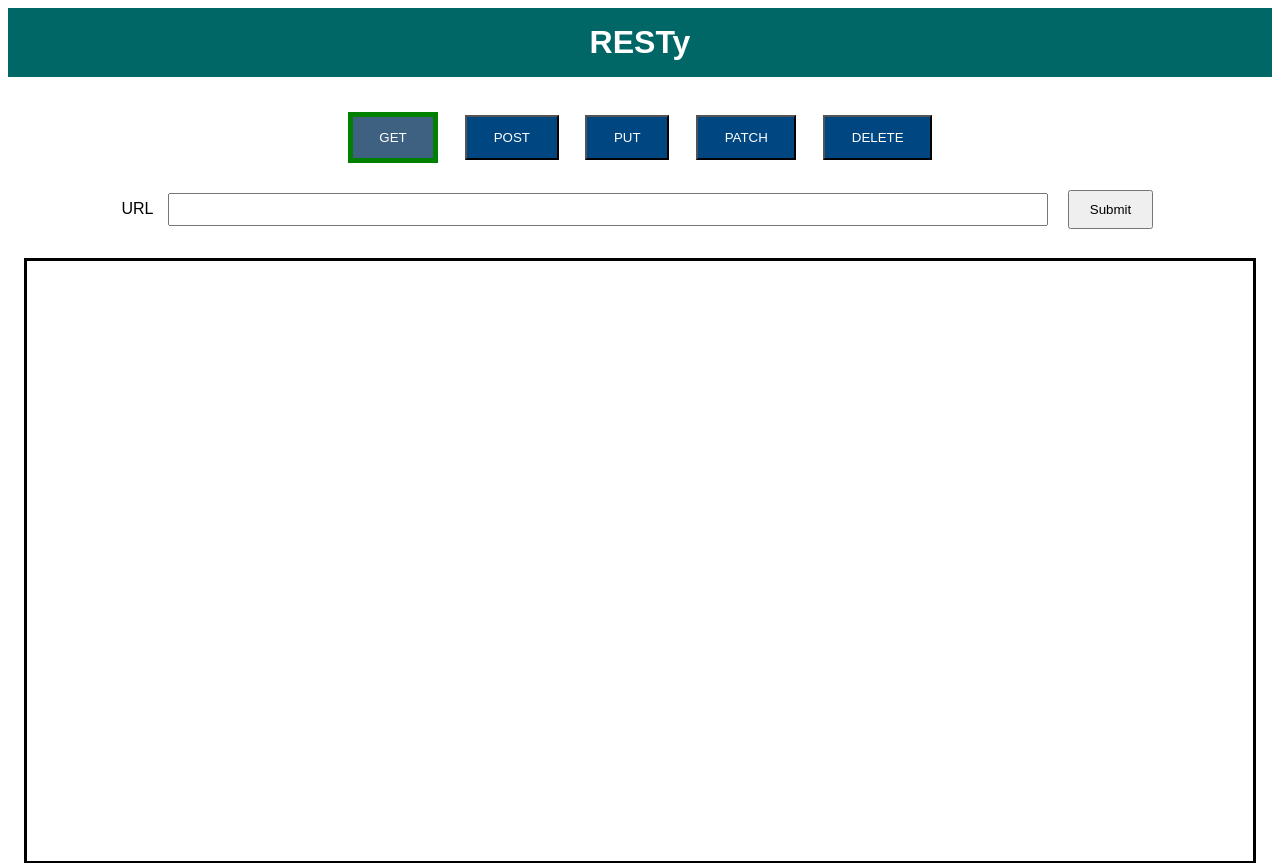
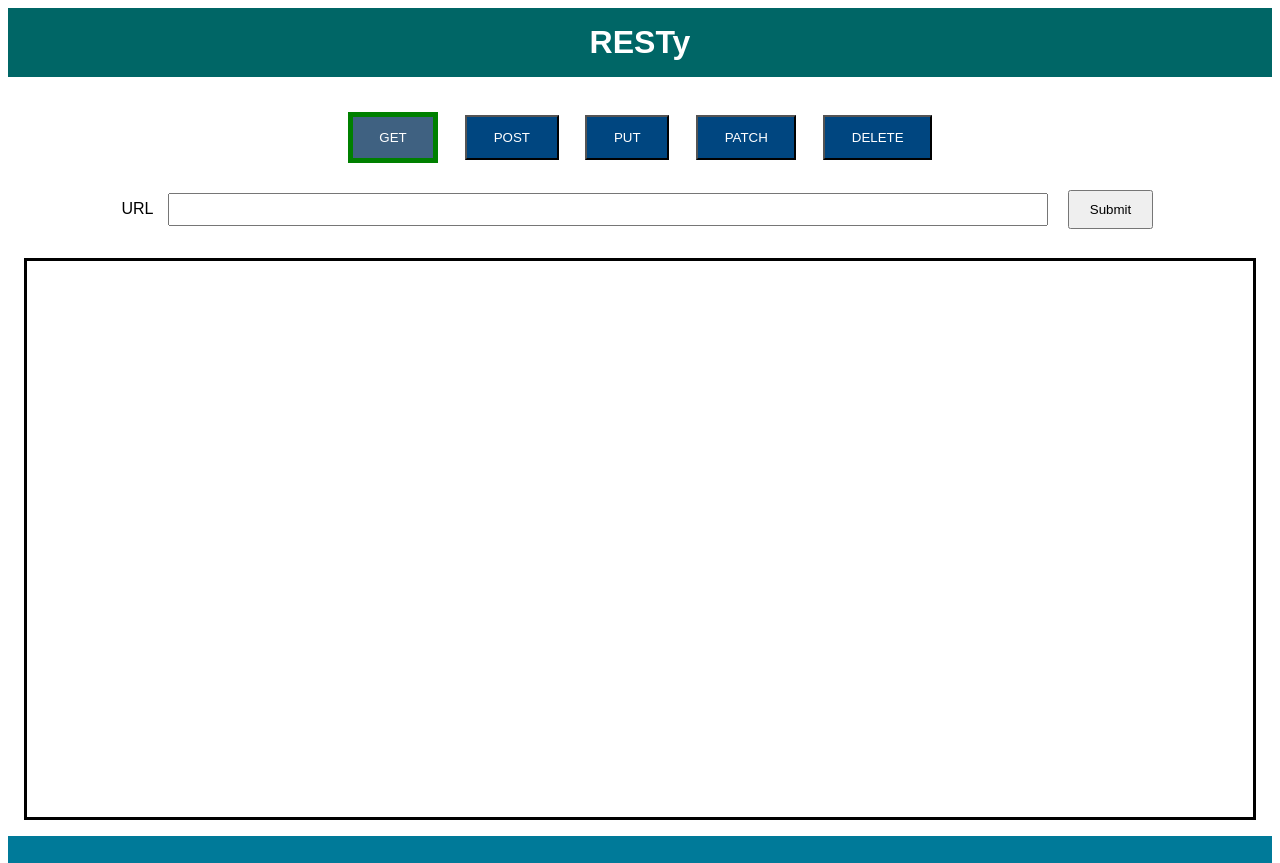
Before and after one commit to earljay-caoile-401-advanced-javascript/react-resty, a React (Create React App) app: page / in a window 1280 px wide. Shown: the top 863 px of the page. Built offline with nearby package versions, Linux system fonts and the light colour scheme.

Commit message:
fixed css scaling issues

```diff
--- a/src/styles.scss
+++ b/src/styles.scss
@@ -26,7 +26,7 @@
 }
 
 .content {
-  min-height: 87.5vh;
+  min-height: 83.5vh;
 }
 
 .req-type,
@@ -87,9 +87,8 @@
 
 .results {
   border-style: solid;
-  min-height: 71vh;
-
-  @include setSpacing($spacing, $spacing);
+  height: 67.5vh;
+  @include setSpacing($spacing, $spacing / 2);
 
   * {
     color: #030369;
@@ -98,7 +97,7 @@
 
   pre {
     font-size: 16px;
-    height: 68.5vh;
+    height: 65vh;
 
     @include setCompatibleProp('animation', fadein ease 1.5s);
 
```
